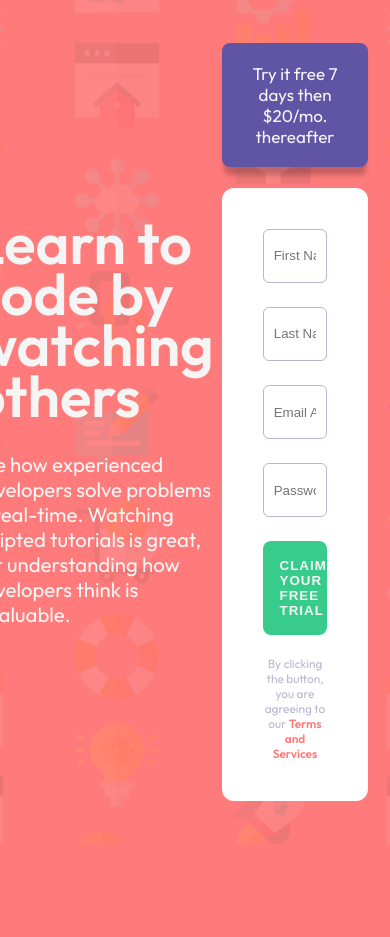
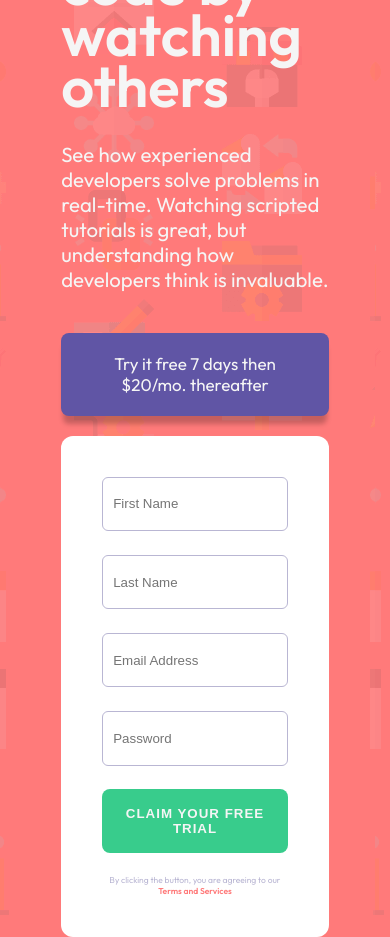
Before and after one commit to yerbaMatte/intro-component-with-signup-form-master, a plain HTML site: page index.html in a window 390 px wide. Before the commit the page ends 844 px from the top, so only its background shows below. Drawn offline with Linux system fonts and the light colour scheme.

Commit message:
add responsive settings

```diff
--- a/queries.css
+++ b/queries.css
@@ -0,0 +1,25 @@
+@media (max-width: 73.5em) {
+  .container {
+    gap: 2.4rem;
+    margin-left: 2.4rem;
+  }
+  .warning {
+    font-size: 0.5rem;
+  }
+}
+
+@media (max-width: 53em) {
+  html {
+    background: url(./images/bg-intro-mobile.png) hsl(0deg 100% 74%);
+  }
+
+  .container {
+    flex-direction: column;
+    align-items: stretch;
+  }
+
+  .form-content {
+    max-width: 100%;
+    margin: 0 1.2rem;
+  }
+}
--- a/style.css
+++ b/style.css
@@ -34,6 +34,8 @@ html {
   background-repeat: no-repeat;
   /* center image */
   background-position: center center;
+  /* fixed background-image */
+  /* background-attachment: fixed; */
 }
 
 /* -----------  GENERAL -----------  */
@@ -84,8 +86,8 @@ html {
 }
 
 .form-side {
-  /* padding: 0 6.2rem; */
-  width: 90%;
+  width: 100%;
+  margin: 0 1.2rem;
 }
 
 .form-box {
```
